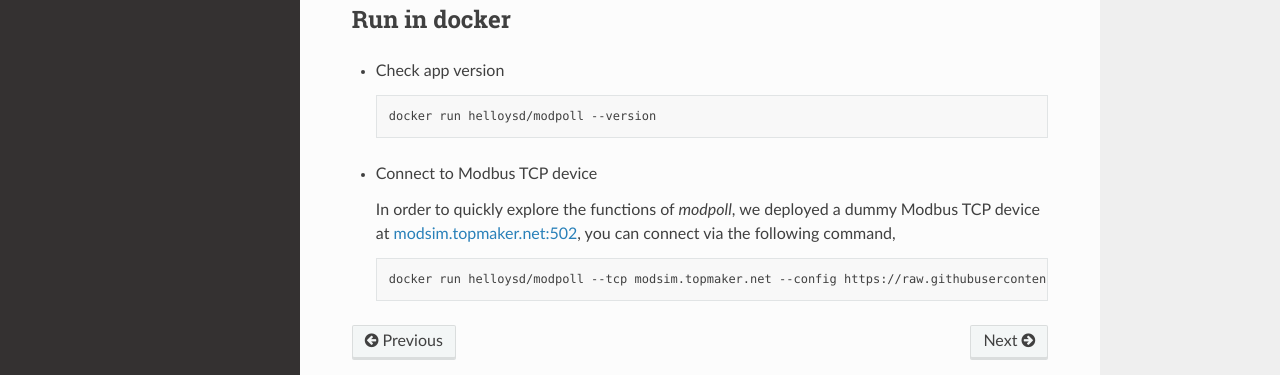
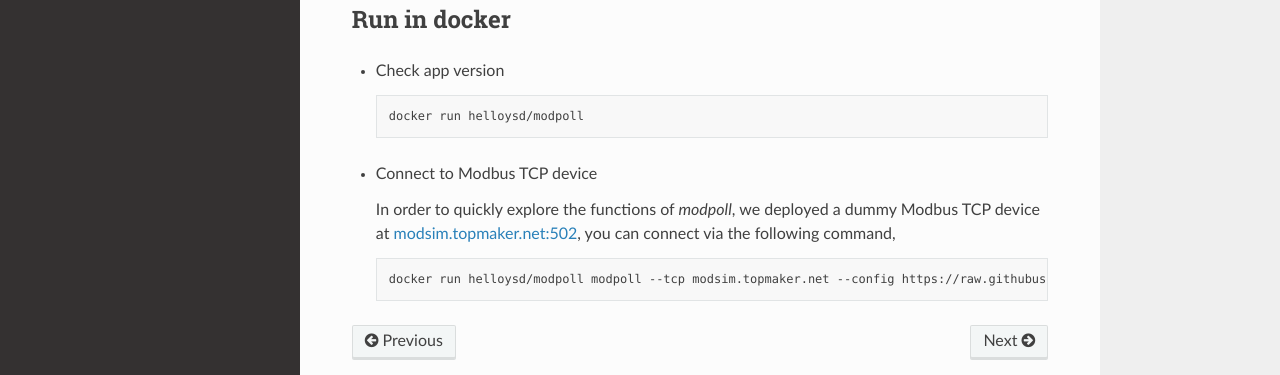
Before and after one commit to gavinying/modpoll, a Sphinx documentation site: the page built from docs/installation.rst, in a window 1280 px wide and 1151 px high. Shown: the part 661-1036 px from the top of the window. Built offline with Sphinx 7.4.7 and the Read the Docs theme 2.0.0, drawn with Linux system fonts in a browser that asks for light colours.

```diff
--- a/docs/installation.rst
+++ b/docs/installation.rst
@@ -30,7 +30,7 @@ Run in docker
 
   .. code-block:: shell
 
-    docker run helloysd/modpoll --version
+    docker run helloysd/modpoll
 
 
 - Connect to Modbus TCP device
@@ -39,4 +39,4 @@ Run in docker
 
   .. code-block:: shell
 
-    docker run helloysd/modpoll --tcp modsim.topmaker.net --config https://raw.githubusercontent.com/gavinying/modpoll/master/examples/modsim.csv
+    docker run helloysd/modpoll modpoll --tcp modsim.topmaker.net --config https://raw.githubusercontent.com/gavinying/modpoll/master/examples/modsim.csv
--- a/docs/quickstart.rst
+++ b/docs/quickstart.rst
@@ -26,7 +26,7 @@ Test with modsim
 
   .. code-block:: shell
 
-    docker run helloysd/modpoll --tcp modsim.topmaker.net --config https://raw.githubusercontent.com/gavinying/modpoll/master/examples/modsim.csv
+    docker run helloysd/modpoll modpoll --tcp modsim.topmaker.net --config https://raw.githubusercontent.com/gavinying/modpoll/master/examples/modsim.csv
 
 
   Meanwhile, if you prefer a local test or simply failed to connect to online *modsim* service, you can always launch your own device simulator via the following command,
```
Also changed, not shown: README.md (+2 -2 lines).
